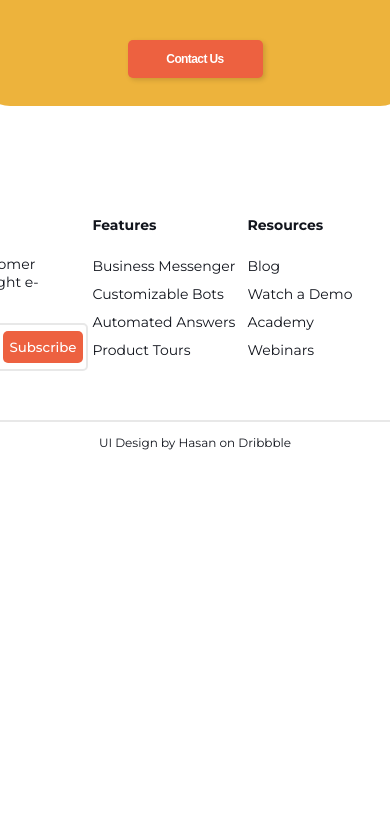
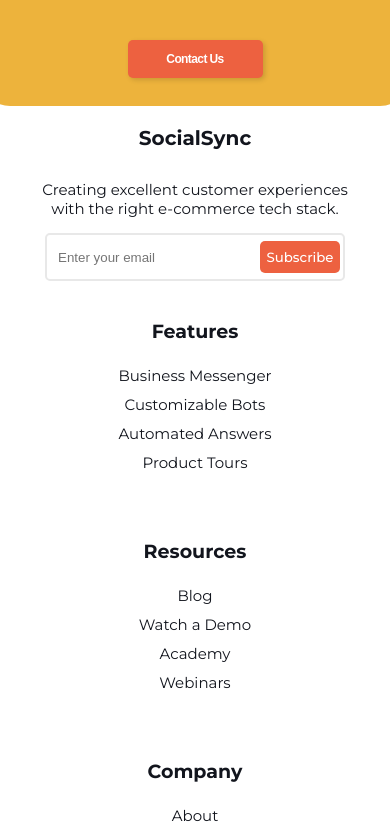
Before and after one commit to akinevans/socialsync, a React (Create React App) app: page / in a window 390 px wide. Shown: the part 3614-4444 px from the top of the page. Built offline with nearby package versions, Linux system fonts and the light colour scheme.

Commit message:
Implement responsive mobile view for Footer, Footer_Link, and Footer_Subscription components

```diff
--- a/src/components/Footer.css
+++ b/src/components/Footer.css
@@ -1,5 +1,7 @@
 .footer-outer-wrapper,
-.footer-inner-wrapper {
+.footer-inner-wrapper,
+.footer-sub-component-wrapper,
+.footer-links-component-wrapper {
   display: flex;
   flex-direction: row;
   justify-content: center;
@@ -42,9 +44,9 @@
   text-decoration: underline;
 }
 
-/** Tablet View */
-/** Tablet View */
-/** Tablet View */
+/** Tablet View 1000px */
+/** Tablet View 1000px */
+/** Tablet View 1000px */
 
 @media (max-width: 1000px) {
   .footer-outer-wrapper {
@@ -53,4 +55,61 @@
   .footer-inner-wrapper {
     justify-content: space-evenly;
   }
-} /*End tablet view*/
+} /*End tablet 1000px view*/
+
+/** Mobile View 815px */
+/** Mobile View 815px */
+/** Mobile View 815px */
+
+@media (max-width: 815px) {
+  .footer-outer-wrapper,
+  .footer-inner-wrapper {
+    display: flex;
+    flex-direction: column;
+    justify-content: flex-start;
+    position: relative;
+  }
+
+  .footer-outer-wrapper {
+    height: fit-content;
+    /* border: 2px solid red; */
+  }
+  .footer-inner-wrapper {
+    height: fit-content;
+    justify-content: center;
+    align-items: center;
+    width: 65%;
+  }
+
+  .footer-sub-component-wrapper {
+    width: 40%;
+    /* border: 2px solid red; */
+  }
+
+  .footer-links-component-wrapper {
+    flex-direction: column;
+    justify-content: space-evenly;
+    align-items: center;
+    /* border: 2px solid red; */
+    width: 90%;
+    margin-top: 20px;
+  }
+
+  .credit-wrapper {
+    width: 100%;
+    text-align: center;
+    position: absolute;
+    bottom: -45px;
+    height: 30px;
+    margin-top: 50px;
+    /* border: 2px solid red; */
+  }
+
+  .credit-wrapper a {
+    font-size: 14px;
+  }
+
+  .credit-wrapper a:hover {
+    text-decoration: underline;
+  }
+} /*End mobile 815px view*/
--- a/src/components/Footer.js
+++ b/src/components/Footer.js
@@ -8,7 +8,10 @@ export default function Footer() {
   return (
     <div className='footer-outer-wrapper'>
       <div className='footer-inner-wrapper'>
+        <div className='footer-sub-component-wrapper'>
           <Footer_Subscription />
+        </div>
+        <div className='footer-links-component-wrapper'>
           <Footer_Links
             title='Features'
             link1='Business Messenger'
@@ -31,6 +34,7 @@ export default function Footer() {
             link4='Careers'
           />
         </div>
+      </div>
       <div className='credit-wrapper'>
         <a href='https://dribbble.com/hasan_ui_design' target='_blank'>
           UI Design by Hasan on Dribbble
--- a/src/components/Footer_Links.css
+++ b/src/components/Footer_Links.css
@@ -33,7 +33,32 @@
 
 @media (max-width: 1000px) {
   .footer-links-outer-wrapper {
-    margin: 0 5px;
+    margin: 0 10px;
     /* border: 2px solid green; */
   }
 } /* End Tablet View*/
+
+/** Mobile View 815px */
+/** Mobile View 815px */
+/** Mobile View 815px */
+
+@media (max-width: 815px) {
+  .footer-links-outer-wrapper {
+    justify-content: center;
+    align-items: center;
+    height: 220px;
+    width: 200px;
+    /* border: 2px solid green; */
+  }
+
+  .footer-links-outer-wrapper h3 {
+    font-size: 19px;
+    margin: 5px 0 18px 0;
+  }
+
+  .footer-links-outer-wrapper a {
+    font-size: 15px;
+    margin: 5px 0;
+    cursor: pointer;
+  }
+} /*End Mobile view 815px*/
--- a/src/components/Footer_Subscription.css
+++ b/src/components/Footer_Subscription.css
@@ -98,3 +98,44 @@
     height: 32px;
   }
 } /*End Tablet view*/
+
+/** Tablet View 815px */
+/** Tablet View 815px */
+/** Tablet View 815px */
+
+@media (max-width: 815px) {
+  .footer-sub-outer-wrapper {
+    width: 300px;
+    height: 80%;
+    /* border: 2px solid black; */
+    align-items: center;
+    text-align: center;
+    margin-bottom: -15px;
+  }
+
+  .footer-sub-outer-wrapper h3 {
+    font-size: 20px;
+    margin-bottom: 15px;
+  }
+
+  .footer-sub-outer-wrapper p {
+    font-size: 15px;
+    width: 320px;
+  }
+
+  .footer-sub-outer-wrapper form {
+    border: 2px solid #e8e8e8;
+    border-radius: 5px;
+    padding: 2px 3px;
+    height: 40px;
+    width: 290px;
+    flex-direction: row;
+    justify-content: flex-end;
+    align-items: center;
+  }
+
+  .input-form {
+    width: 200px;
+    height: 30px;
+  }
+} /*End mobile 815px*/
```
Lines whose indentation alone changed are shown as unchanged.
